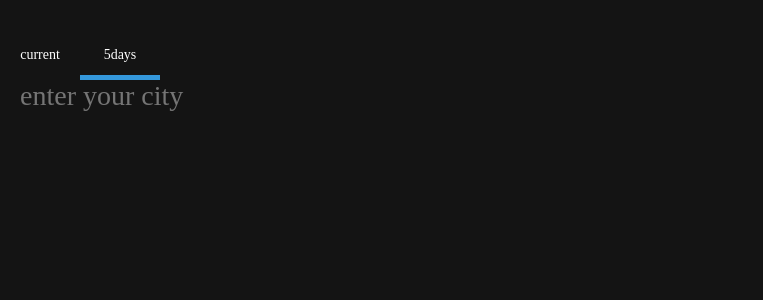
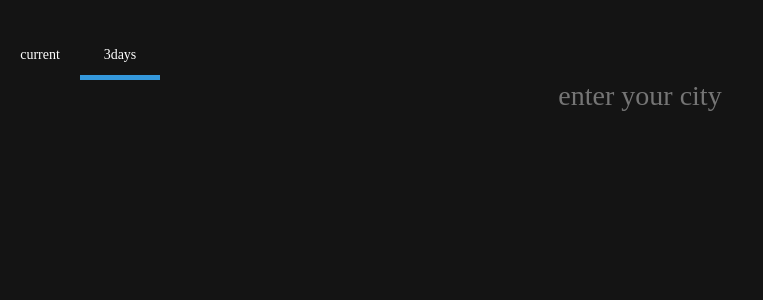
Before and after one commit to jay311311/weather_app, a React (Create React App) app: page /forecast in a window 1280 px wide. Shown: the top 300 px of the page, without its empty margins (0-763 px from the left). Built offline with nearby package versions, Linux system fonts and the light colour scheme.

Commit message:
revising days term

```diff
--- a/src/Components/Header.js
+++ b/src/Components/Header.js
@@ -30,7 +30,7 @@ export default withRouter ( ({location:{pathname}}) => (
                 <Slink  to="/">current</Slink>
             </Item>
             <Item current={pathname === "/forecast"}>
-                <Slink  to="/forecast">5days</Slink>
+                <Slink  to="/forecast">3days</Slink>
             </Item>
         </List>
     </Header>
--- a/src/Components/Router.js
+++ b/src/Components/Router.js
@@ -2,7 +2,7 @@ import React from "react";
 import {BrowserRouter as Router, Route, Redirect, Switch} from "react-router-dom";
 import Header from "./Header"
 import Current from "Routes/Current";
-import FiveDay from "Routes/FiveDay";
+import ThreeDay from "Routes/ThreeDay";
 
 
 
@@ -12,7 +12,7 @@ export default () => (
         <Header/>
         <Switch>
         <Route path="/" exact component={Current} />
-        <Route path="/forecast"  component={FiveDay} />
+        <Route path="/forecast"  component={ThreeDay} />
         <Redirect from ="*" to="/"/>
         </Switch>
         {/*:id의 의미는 :뒤에오는 것은 무엇이든 와도됨*/}
--- a/src/Routes/Current/CurrentPresent.js
+++ b/src/Routes/Current/CurrentPresent.js
@@ -19,8 +19,6 @@ text-align:center;
     all:unset;
     font-size:20px;
     `;
-
-
 
         const CurrentPresent = ({weatherResults, searchTerm, handleSubmit,updateTerm,error})=>
 
--- a/src/Routes/FiveDay/FivePresent.js
+++ /dev/null
@@ -1,91 +0,0 @@
-import React from 'react'
-import styled from "styled-components"
-import PropTypes from "prop-types"
-import { Line } from 'react-chartjs-2';
-/* import MainCart from "./MainChart" */
-/* import Section from "../../Components/Section" */
-
-const Container = styled.div`
-    padding:0 20px;
-
-`;
-const Form = styled.form`
-    margin-bottom :50px;
-    width:100%;
-    `;
-
-const Input = styled.input`
-    all:unset;
-    font-size:28px;
-    width:100%;
-`;
-const FivePresent = ( {fiveResults, error, loading, searchWords,handleSubmit,handleChange}) => {
-
-
-const    time = fiveResults.map(five=>five.dt_txt);
-const    temp = fiveResults.map(five=>five.main.temp);
-
- const times = time.map(timee=>timee.toString())
-
-console.log(temp,times)
-
-    const chartData=({
-
-        labels :time,
-        datasets:[
-            {label : "london",
-             data:temp,
-             backgroundColor:["rgba(75,192,192,0.6)"],
-             borderWidth:.5
-               }
-        ]
-    })
-
-    return (
-        <Container>
-            <Form onSubmit={handleSubmit}>
-                <Input placeholder="enter your city" onChange={handleChange} value={searchWords}>
-                </Input>
-            </Form>
-             {loading ? null :
-             (<>
-             <h5>{searchWords}</h5>
-              <Line data={chartData}/>
-             {/*  {
-                 fiveResults.map(five=>
-                   ( <Line
-                        searchWords={searchWords}
-                        key={five.dt}
-                        id={five.dt}
-                        temp={five.main.temp}
-                        date={five.dt_txt}
-                    />)
-
-
-                    )
-
-
-
-
-             }
-              */}
-
-            </>
-             )
-
-            }
-        </Container>
-    )
-}
-
-
-FivePresent.propTypes ={
-    fiveResults:PropTypes.array,
-    error: PropTypes.string,
-    loading:PropTypes.bool.isRequired ,
-    searchWords:PropTypes.string,
-    handleSubmit:PropTypes.func.isRequired
-}
-
-
-export default FivePresent
--- a/src/Routes/FiveDay/index.js
+++ /dev/null
@@ -1,3 +0,0 @@
-import FiveContainer from "./FiveContainer";
-
-export default FiveContainer;
--- a/src/Routes/FiveDay/FiveContainer.js
+++ b/src/Routes/ThreeDay/ThreeContainer.js
@@ -1,10 +1,10 @@
 import React, { Component } from "react";
-import FivePresent from "./FivePresent"
-import {fiveApi} from "../../api";
+import ThreePresent from "./ThreePresent"
+import {threeApi} from "../../api";
 
 export default class CurrentContainer extends Component{
     state={
-        fiveResults:[],
+        threeResults:[],
         searchWords:"",
         error:null,
         loading:true,
@@ -15,6 +15,7 @@ export default class CurrentContainer extends Component{
     handleChange=(event)=>{
         const {target:{value}} = event
         this.setState({
+            threeResults:[],
             searchWords:value
         })
     }
@@ -30,17 +31,19 @@ export default class CurrentContainer extends Component{
 
     searchByTerm = async() => {
         const {searchWords}= this.state;
-        this.setState({loading:false})
+        this.setState({
+            error:null,
+            loading:false,
+          })
 
         try{
-            const {data:{list:fiveResults}}  = await fiveApi.five(searchWords)
-
+            const {data:{list:threeResults}}  = await threeApi.three(searchWords)
             this.setState({
-                fiveResults
+                threeResults
             })
-
         } catch {
-            this.setState({error:"i can't find data"})
+            this.setState({
+                error:"i can't find data"})
         } finally {
             this.setState({loading: false})
         }
@@ -49,19 +52,15 @@ export default class CurrentContainer extends Component{
 
 
     render(){
-        const {fiveResults, error, loading, searchWords} = this.state;
-
-        console.log(this.state)
+        const {threeResults, error, loading, searchWords} = this.state;
         return(
-
-        <FivePresent
+        <ThreePresent
             searchWords={searchWords}
             error={error}
             loading={loading}
-            fiveResults={fiveResults}
+            threeResults={threeResults}
             handleChange={this.handleChange}
             handleSubmit={this.handleSubmit}
-
             />)
     }
 }
--- /dev/null
+++ b/src/Routes/ThreeDay/ThreePresent.js
@@ -0,0 +1,86 @@
+import React from 'react'
+import styled from "styled-components"
+import PropTypes from "prop-types"
+import { Line } from 'react-chartjs-2';
+import Message from "../../Components/Message"
+
+const Container = styled.div`
+text-align:center;
+    padding:0 10px;
+`;
+const Form = styled.form`
+    margin-bottom :50px;
+    width:100%;
+    `;
+
+const Input = styled.input`
+    all:unset;
+    font-size:28px;
+    width:100%;
+`;
+
+const Title = styled.div`
+font-size:1.7rem;
+padding:10px 0;
+`
+const Standard = styled.span`
+font-size:.8rem;
+color:#718093;
+
+`
+
+const FivePresent = ( {threeResults, error, searchWords,handleSubmit,handleChange}) => {
+
+const time = threeResults.map(three=>three.dt_txt.slice(5,13)+"h");
+const temp = threeResults.map(three=>three.main.temp);
+
+    const chartData=({
+        labels :time,
+        datasets:[
+            {label : searchWords,
+             data:temp,
+             backgroundColor:["rgba(75,192,192,0.6)"],
+             borderWidth:4,
+             pointBackgroundColor:"rgba(75,192,192,0.9)"
+               }
+            ]
+        })
+
+
+
+
+   console.log(time)
+    return (
+        <Container>
+            <Form onSubmit={handleSubmit}>
+                <Input placeholder="enter your city" onChange={handleChange} value={searchWords}>
+                </Input>
+            </Form>
+             {threeResults.length > 0 ?
+             (
+             <>
+             <Title>{searchWords}'s temperature </Title>
+             <Standard>standards is "Celsius(°C)"</Standard>
+            <Line data={chartData} />
+            </>
+             ) : <Message color="red" text={" "}/>
+            }
+             {error && <Message color="red" text={" Check Your Letter (in English)"}/>}
+
+        </Container>
+    )
+}
+
+
+FivePresent.propTypes ={
+    time:PropTypes.string,
+    temp:PropTypes.number,
+    threeResults:PropTypes.array,
+    error: PropTypes.string,
+    loading:PropTypes.bool.isRequired ,
+    searchWords:PropTypes.string,
+    handleSubmit:PropTypes.func.isRequired
+}
+
+
+export default FivePresent
--- /dev/null
+++ b/src/Routes/ThreeDay/index.js
@@ -0,0 +1,3 @@
+import ThreeContainer from "./ThreeContainer";
+
+export default ThreeContainer;
--- a/src/api.js
+++ b/src/api.js
@@ -11,6 +11,6 @@ const api  = axios.create({
      }
 
 
-  export const fiveApi = {
-    five: (cityName) => api.get(`forecast?q=${cityName}`,{params:{units:"metric"}})
+  export const threeApi = {
+    three: (cityName) => api.get(`forecast?q=${cityName}`,{params:{units:"metric",cnt:24}})
  }
```
Also changed, not shown: src/Routes/FiveDay/MainChart.js (deleted, +0 -22 lines).
